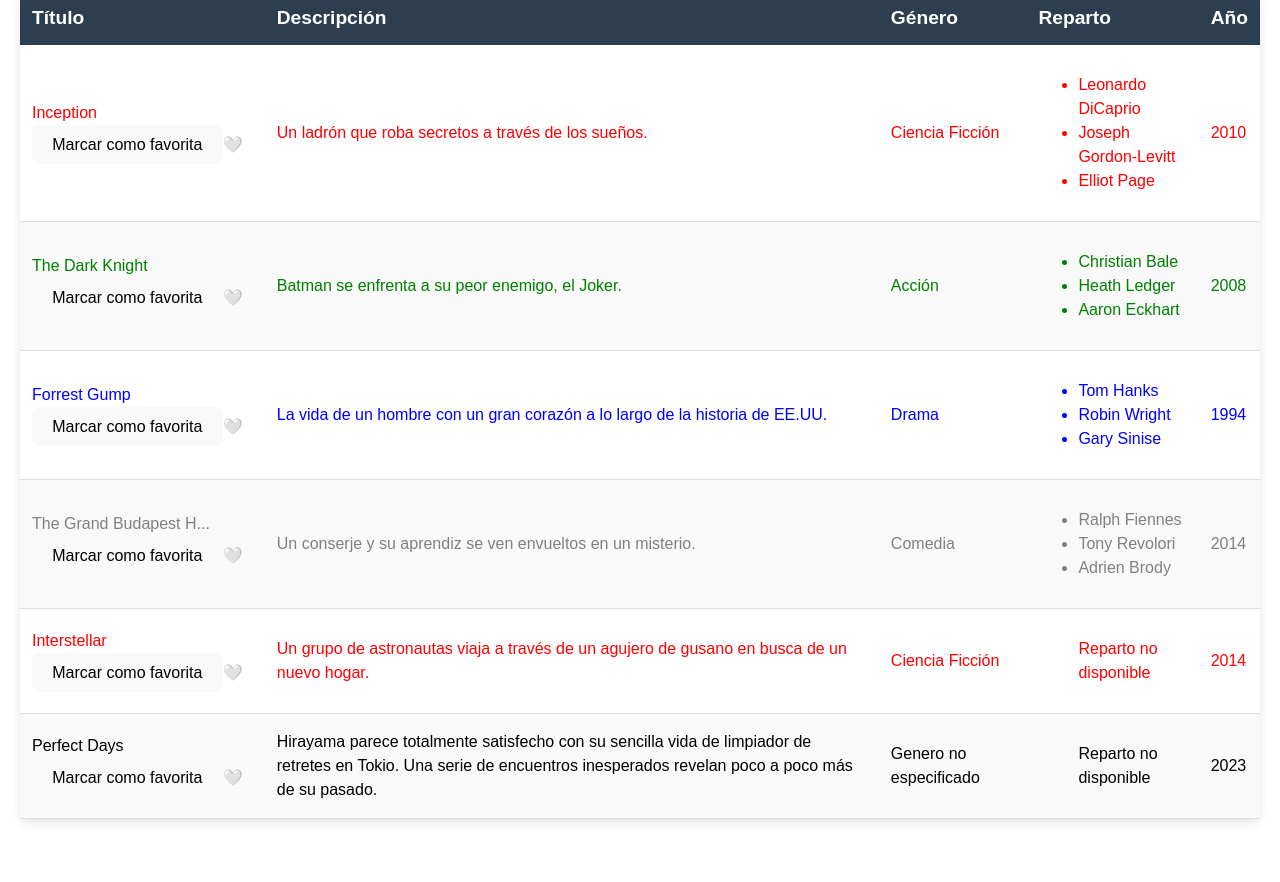
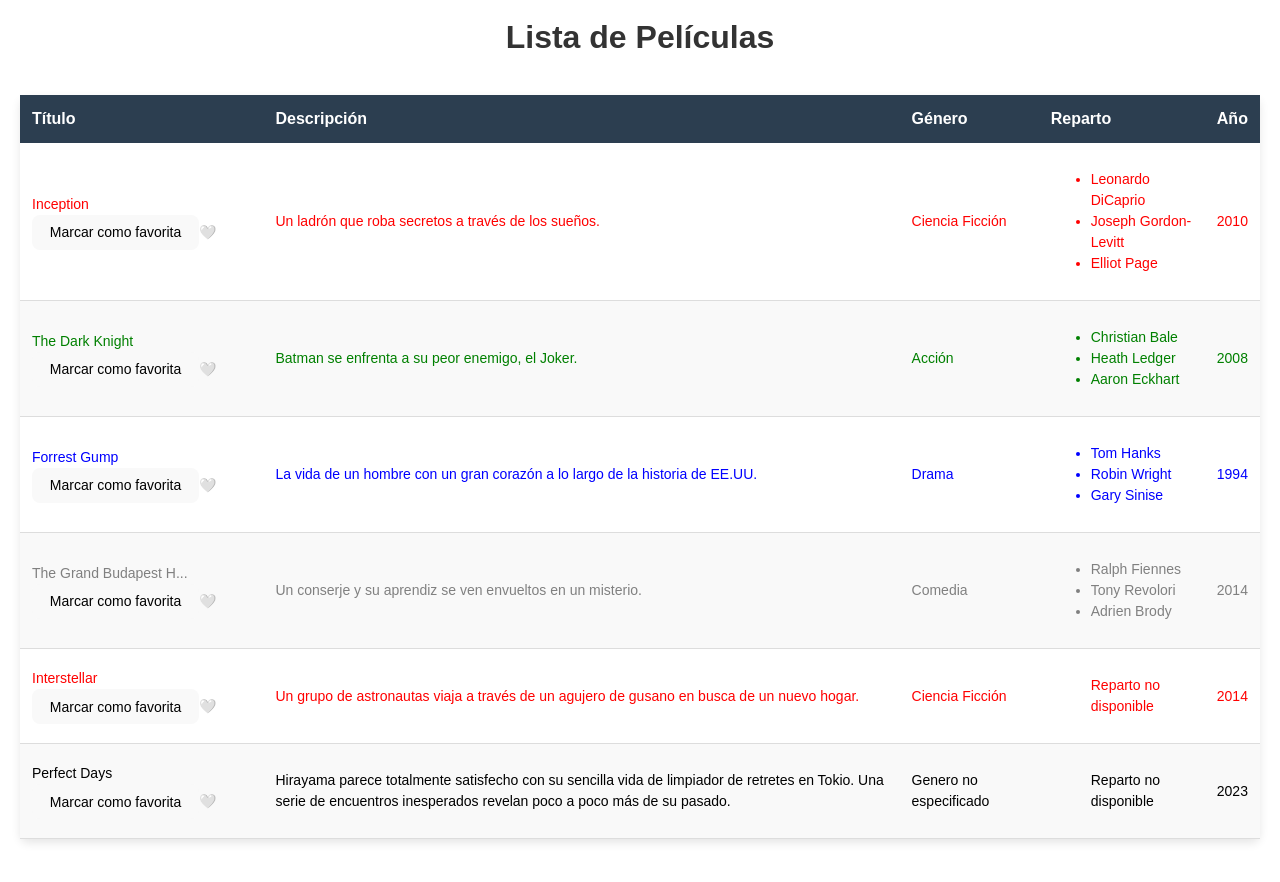
Before and after one commit to dariocon/Mis-Peliculas-Favoritas, a React (Vite) app: page / in a window 1280 px wide. Shown: the top 882 px of the page. Built offline with nearby package versions, Linux system fonts and the light colour scheme.

Commit message:
Fase 6 terminada

```diff
--- a/src/App.css
+++ b/src/App.css
@@ -1,7 +1,4 @@
 html, body {
-  height: 100%;
-  margin: 0;
-  padding: 0;
   background-color: #f4f4f9;
   font-family: Arial, sans-serif;
 }
@@ -19,18 +16,22 @@
   flex-direction: column;
   flex-grow: 1;
   align-items: center;
+  justify-content: flex-start;
+  width: 100%;
   max-width: 1280px;
-  width: 100%;
-  margin: 20px auto;
+  margin: 0 auto;
+  padding: 20px;
   box-sizing: border-box;
-  padding: 0 20px;
 }
 
 .app-title {
-  font-size: 2.5rem;
+  font-size: 32px;
   color: #333;
+  margin-top: 0;
   margin-bottom: 20px;
   text-align: center;
+  width: 100%;
+  word-wrap: break-word;
 }
 
 .peliculas-table {
@@ -41,19 +42,20 @@
   box-shadow: 0 4px 10px rgba(0, 0, 0, 0.1);
   background-color: white;
   border-radius: 8px;
+  overflow-x: auto;
 }
 
 .peliculas-table th {
   padding: 12px;
   background-color: #2c3e50;
   color: white;
-  font-size: 1.2rem;
+  font-size: 16px;
 }
 
 .peliculas-table td {
   padding: 12px;
   border-bottom: 1px solid #ddd;
-  font-size: 1rem;
+  font-size: 14px;
   color: #555;
 }
 
```
